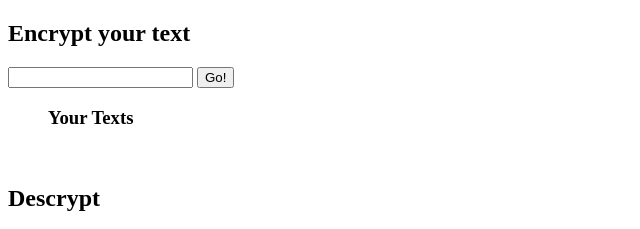
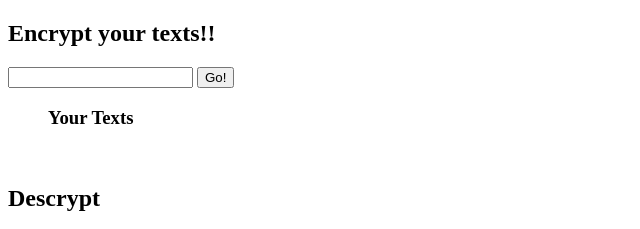
Before and after one commit to anderson-mntn/encriptador-k3, a plain HTML site: page index.html in a window 1280 px wide. Shown: the top 229 px of the page, 0-640 px from the left. Drawn offline with Linux system fonts and the light colour scheme.

Commit message:
commit using git

```diff
--- a/index.html
+++ b/index.html
@@ -7,7 +7,7 @@
     <title>Document</title>
 </head>
 <body>
-    <h2>Encrypt your text</h2>
+    <h2>Encrypt your texts!!</h2>
     <input type="text" id="inpTxt">
     <button id="encriptBtn">Go!</button>
 
```
